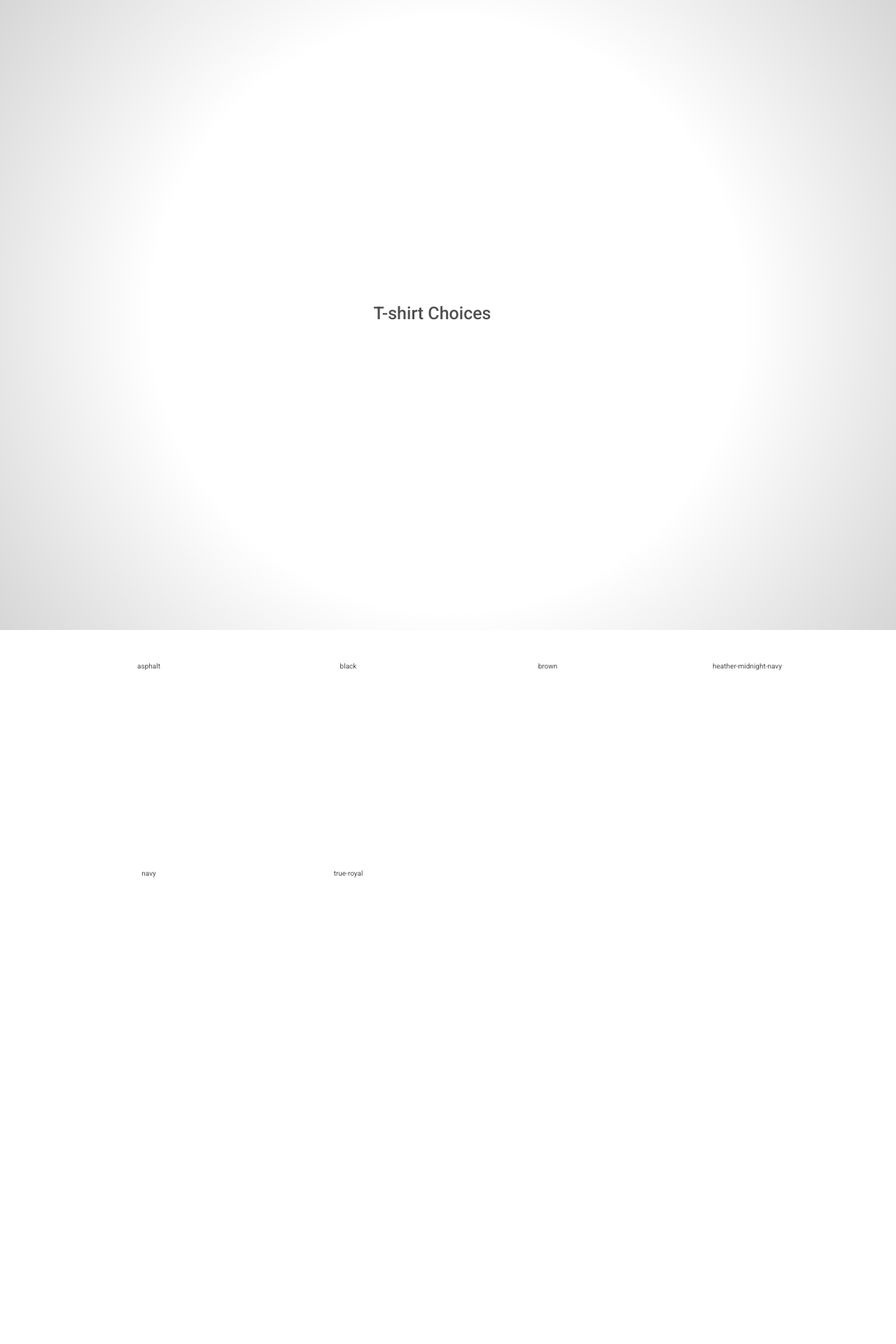
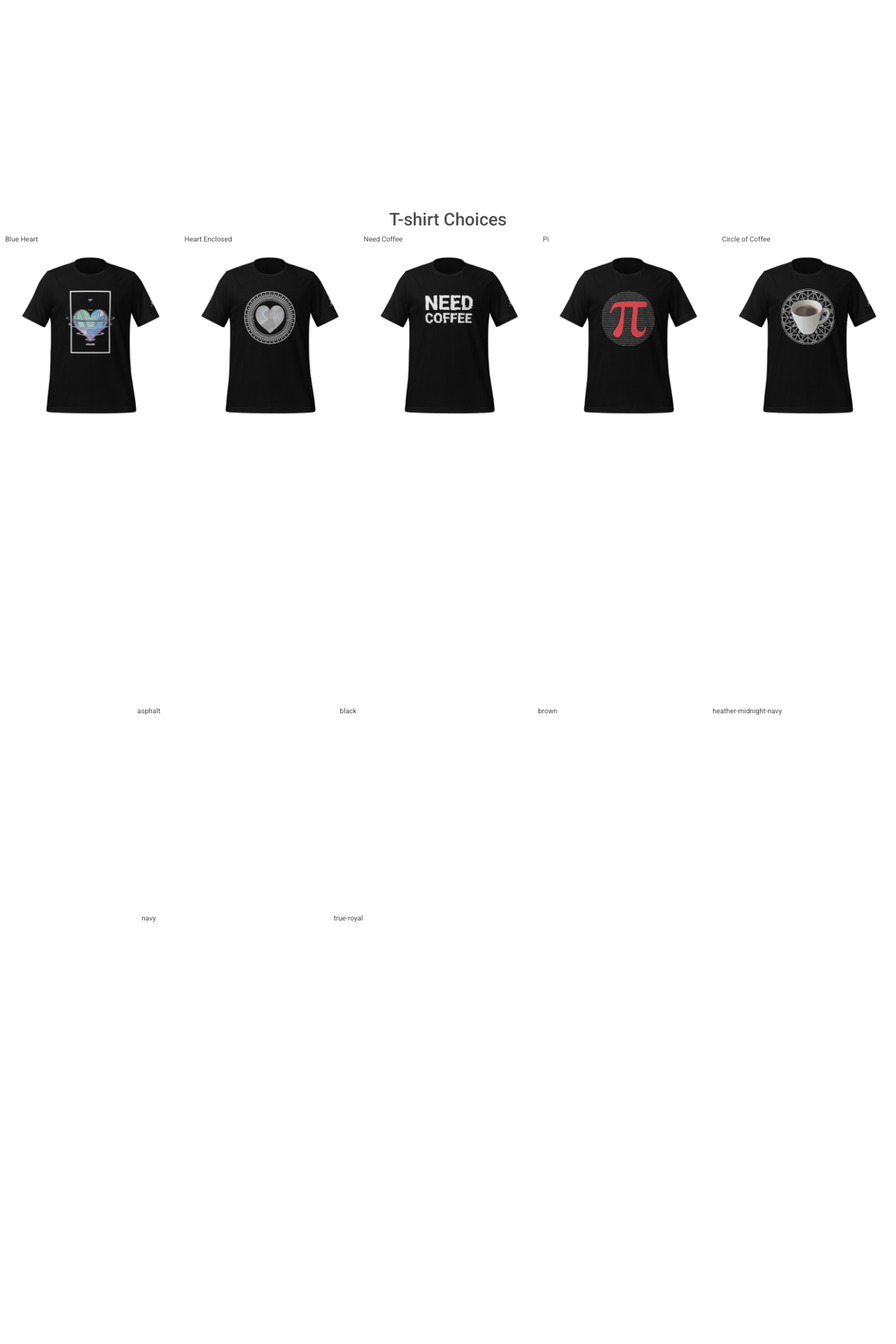
Before and after one commit to dcartist/dcshirts, a Jekyll site: the page built from index.markdown, in a window 1280 px wide. Shown: the top 1920 px of the page at 70% size. Built offline with Jekyll 4.4.1, drawn with Linux system fonts in a browser that asks for light colours; nearby versions of some CDN libraries; library files that are not in the unit come from our copies.

Commit message:
updating css

```diff
--- a/_layouts/default.html
+++ b/_layouts/default.html
@@ -17,6 +17,11 @@
     <link rel="stylesheet" href="{{ '/assets/vendor/bootstrap/css/bootstrap.min.css' | relative_url }}">
     <link rel="stylesheet" href="{{ '/assets/css/mdb.min.css' | relative_url }}">
     <link rel="stylesheet" href="{{ '/assets/css/style.css' | relative_url }}">
+
+    <link rel="preconnect" href="https://fonts.googleapis.com">
+<link rel="preconnect" href="https://fonts.gstatic.com" crossorigin>
+<link href="https://fonts.googleapis.com/css2?family=Bebas+Neue&family=PT+Serif:ital,wght@0,400;0,700;1,400;1,700&display=swap" rel="stylesheet">
+
     <!-- <link rel="stylesheet" href="{{ '/assets/vendor/mdbootstrap-pro/css/mdb.min.css' | relative_url }}"> -->
     <!-- <link rel="stylesheet" href="{{ "/assets/css/style.css" | relative_url }}"> -->
   </head>
--- a/assets/css/style.css
+++ b/assets/css/style.css
@@ -1,7 +1,51 @@
+/* @import url('https://fonts.googleapis.com/css2?family=Bebas+Neue&family=PT+Serif:ital,wght@0,400;0,700;1,400;1,700&display=swap'); */
+
+/* Fonts */
+.bebas-neue-regular {
+  font-family: "Bebas Neue", sans-serif;
+  font-weight: 400;
+  font-style: normal;
+}
+
+.pt-serif-regular {
+  font-family: "PT Serif", serif;
+  font-weight: 400;
+  font-style: normal;
+}
+
+.pt-serif-bold {
+  font-family: "PT Serif", serif;
+  font-weight: 700;
+  font-style: normal;
+}
+
+.pt-serif-regular-italic {
+  font-family: "PT Serif", serif;
+  font-weight: 400;
+  font-style: italic;
+}
+
+.pt-serif-bold-italic {
+  font-family: "PT Serif", serif;
+  font-weight: 700;
+  font-style: italic;
+}
+
+
+/* Main CSS */
+
 html {
   scroll-behavior: smooth;
 }
 
+
+h2{
+  font-family: "Bebas Neue", sans-serif;
+  font-weight: 400;
+  font-style: normal;
+  font-size: 40px;
+  margin-bottom: 40px;
+}
 section {
   min-height: 120vh;
   margin-bottom: 100px;
@@ -12,14 +56,22 @@ section p {
   text-align: center;
 }
 
+main{
+  width: 100%;
+}
+
 .intro {
   min-height: 100vh;
   margin-bottom: 20px;
+  width: 100%;
   display: flex;
+  flex-direction: column;
   justify-content: center;
   align-items: center;
 }
-.gradiented-background {
+
+
+/* .gradiented-background {
   background: rgb(255, 255, 255);
   background: -moz-radial-gradient(
     circle,
@@ -37,12 +89,12 @@ section p {
     rgba(214, 214, 214, 1) 100%
   );
   filter: progid:DXImageTransform.Microsoft.gradient(startColorstr="#ffffff",endColorstr="#d6d6d6",GradientType=1);
-}
+} */
 @media (prefers-reduced-motion: no-preference) {
   img,
   h2 {
     /* max-height: 70vh; */
-    margin: 0 auto;
+    /* margin: 0 auto; */
     display: block;
     opacity: 0;
     scale: 0.8;
--- a/index.markdown
+++ b/index.markdown
@@ -2,14 +2,15 @@
 layout: default
 ---
 
-<div class="intro gradiented-background container-fluid" >
+<div class="intro container-fluid" >
 <div class="row"><h1>T-shirt Choices</h1></div>
 <div class="row">
-<div class="col"></div>
-<div class="col"></div>
-<div class="col"></div>
-<div class="col"></div>
-<div class="col"></div>
+<div class="col"><p>Blue Heart</p><img src="/assets/images/blueheart/unisex-staple-t-shirt-black.jpg" class="img-fluid"></div>
+<div class="col"><p>Heart Enclosed</p><img src="/assets/images/millieheart/unisex-staple-t-shirt-black.jpg" class="img-fluid"></div>
+<div class="col"><p>Need Coffee</p><img src="/assets/images/needCoffee/unisex-staple-t-shirt-black.jpg" class="img-fluid"></div>
+<div class="col"><p>Pi</p><img src="/assets/images/Pi/unisex-staple-t-shirt-black.jpg" class="img-fluid"></div>
+<div class="col"><p>Circle of Coffee</p><img src="/assets/images/circleOfCoffee/unisex-staple-t-shirt-black.jpg" class="img-fluid"></div>
+
 </div>
 <div class="row"></div>
 
```
